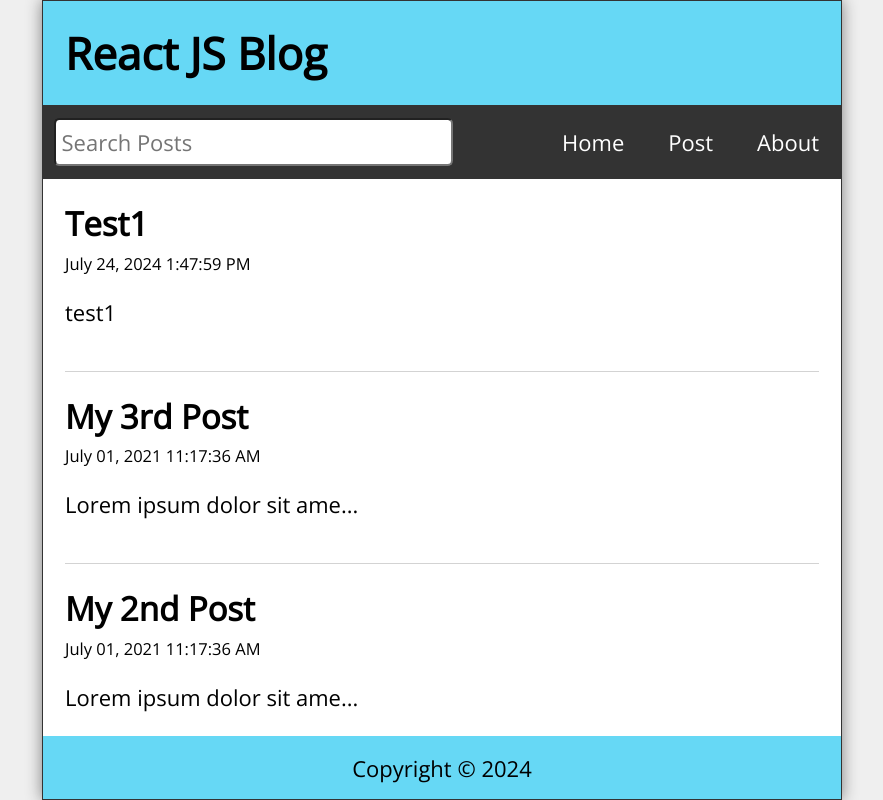
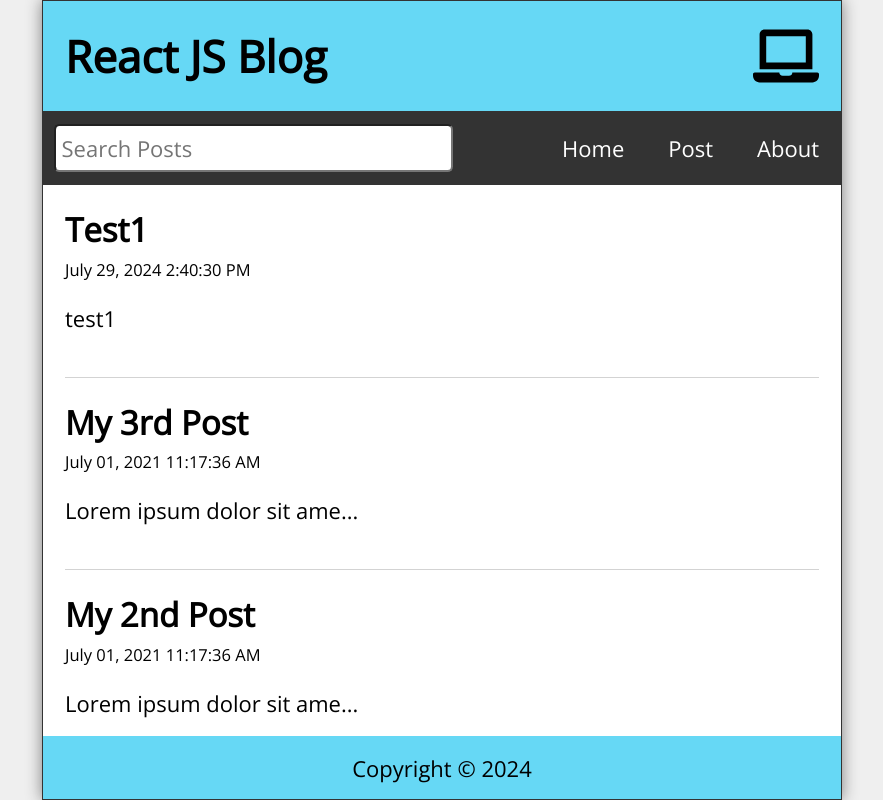
Before and after one commit to ktopchiev/react-js-blog, a React (Create React App) app: page / in a window 1280 px wide. Shown: the whole page, without its empty margins (198-1081 px from the left). Built offline with nearby package versions, Linux system fonts and the light colour scheme; data requests are answered from the project's data file.

Commit message:
Added useWindowSize custom hook for handling resizing of the app window

```diff
--- a/data/db.json
+++ b/data/db.json
@@ -21,7 +21,7 @@
     {
       "id": 4,
       "title": "Test1",
-      "datetime": "July 24, 2024 1:47:59 PM",
+      "datetime": "July 29, 2024 2:40:30 PM",
       "body": "test1"
     }
   ]
--- a/package.json
+++ b/package.json
@@ -10,6 +10,7 @@
     "date-fns": "^3.6.0",
     "react": "^18.3.1",
     "react-dom": "^18.3.1",
+    "react-icons": "^5.2.1",
     "react-router-dom": "^6.25.1",
     "react-scripts": "5.0.1",
     "web-vitals": "^2.1.4"
--- a/src/App.js
+++ b/src/App.js
@@ -12,6 +12,7 @@
 import { useState, useEffect } from "react";
 import { format } from 'date-fns';
 import api from "./api/posts";
+import useWindowSize from "./hooks/useWindowSize";
 
 
 function App() {
@@ -23,10 +24,10 @@
     const [postBody, setPostBody] = useState('');
     const [editTitle, setEditTitle] = useState('');
     const [editBody, setEditBody] = useState('');
-
     // In ReactRouter v6 useHistory is replaced by useNavigate
     // const history = useHistory();
     const navigate = useNavigate();
+    const { width } = useWindowSize();
 
     //Fetch data on reload
     useEffect(() => {
@@ -116,7 +117,7 @@
 
     return (
         <div className="App">
-        <Header title={"React JS Blog"} />
+            <Header title={"React JS Blog"} width={width} />
             <Nav search={search} setSearch={setSearch} />
             {/* There's a difference between version 5 and 6 in react router*/}
             <Routes>
--- a/src/Header.js
+++ b/src/Header.js
@@ -1,9 +1,14 @@
 import React from 'react'
+import { FaMobileAlt, FaTabletAlt, FaLaptop } from 'react-icons/fa'
 
-const Header = ({ title }) => {
+const Header = ({ title, width }) => {
     return (
         <header className='Header'>
             <h1>{title}</h1>
+            {width < 768 ? <FaMobileAlt />
+                : width < 992 ? <FaTabletAlt style={{ color: "darkred" }} />
+                    : <FaLaptop />
+            }
         </header>
     )
 }
--- /dev/null
+++ b/src/hooks/useWindowSize.js
@@ -0,0 +1,35 @@
+import { useState, useEffect } from "react";
+
+//This is a custom hook for handling the size of the window
+const useWindowSize = () => {
+
+    const [windowSize, setWindowSize] = useState({
+        width: undefined,
+        height: undefined
+    });
+
+    useEffect(() => {
+
+        const handleResize = () => {
+            setWindowSize({
+                width: window.innerWidth,
+                height: window.innerHeight
+            })
+        }
+
+        handleResize();
+
+        window.addEventListener("resize", handleResize);
+
+        const cleanUp = () => {
+            console.log("handleResize has been cleaned up.")
+            window.removeEventListener("resize", handleResize);
+        }
+
+        return cleanUp;
+    }, [])
+
+    return windowSize;
+}
+
+export default useWindowSize
```
Also changed, not shown: 1 other file (tests, documents, lock files or other folders). Lines whose indentation alone changed are shown as unchanged.
